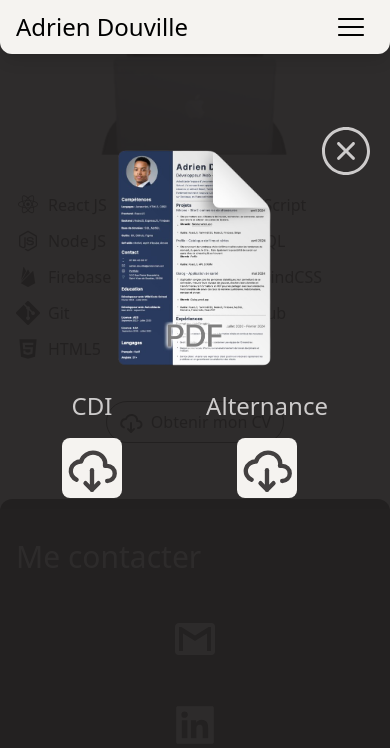
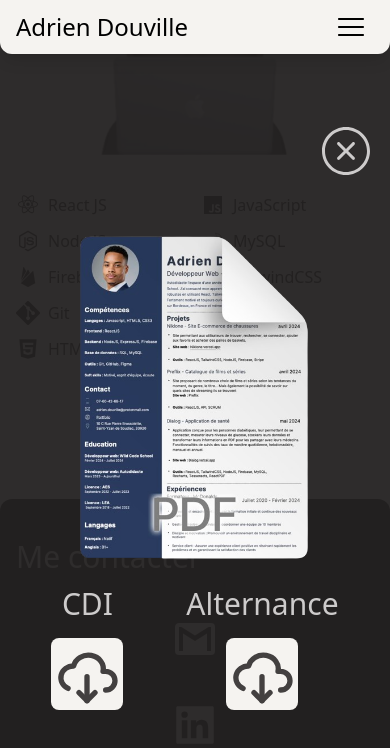
Before and after one commit to Delgorithm/portfolio, a React (Vite) app: page / in a window 390 px wide. Both pictures are taken after a click on the button "Obtenir mon CV". Shown: the part 2223-2971 px from the top of the page. Built offline with nearby package versions, Linux system fonts and the light colour scheme.

Commit message:
Fix : Added responsive on resume part

```diff
--- a/src/components/BtnResume.jsx
+++ b/src/components/BtnResume.jsx
@@ -19,8 +19,8 @@ function BtnResume() {
 			{!isOpen ? (
 				<>
 					<section className="fixed top-0 bg-mineshaft/95 h-full w-full">
-						<section className="relative top-[15%] h-full p-5">
-							<section className="flex flex-col justify-around items-center gap-5">
+						<section className="relative xxs:top-[15%] xs:top-[25%] iphone12:top-[25%] xl:top-[20%] iphone12pro:top-[25%] h-full p-5">
+							<section className="flex flex-col justify-around items-center gap-5 ">
 								<SlClose
 									onClick={handleOpen}
 									className="text-5xl text-silver fixed top-[15%] right-5"
@@ -28,22 +28,24 @@ function BtnResume() {
 								<img
 									src="/Img/cv.png"
 									alt="CV d'alternance d'Adrien Douville"
-									className="w-40"
+									className="xxs:w-40 xs:w-52 xsl:w-56 iphone12:w-52 iphone12pro:w-60 md:w-72"
 								/>
 								<div className="text-silver flex justify-around w-full items-center">
 									<a
 										href="/Img/cv_adrien_douville_cdi.pdf"
 										download="Adrien_Douville_cv_cdi.pdf"
 										className="flex flex-col items-center gap-4">
-										<p className="text-2xl">CDI</p>
-										<TbCloudDownload className="text-6xl text-tundora bg-pampas rounded-lg p-1 active:opacity-60 cursor-pointer" />
+										<p className="text-2xl xs:text-3xl  md:text-4xl">CDI</p>
+										<TbCloudDownload className="text-6xl xs:text-7xl md:text-8xl text-tundora bg-pampas rounded-lg p-1 active:opacity-60 cursor-pointer" />
 									</a>
 									<a
 										href="/Img/cv_adrien_douville_alternance.pdf"
 										download="Adrien_Douville_cv_alternance.pdf"
 										className="flex flex-col items-center gap-4">
-										<p className="text-2xl">Alternance</p>
-										<TbCloudDownload className="text-6xl text-tundora bg-pampas rounded-lg p-1 active:opacity-60 cursor-pointer" />
+										<p className="text-2xl  xs:text-3xl md:text-4xl">
+											Alternance
+										</p>
+										<TbCloudDownload className="text-6xl xs:text-7xl md:text-8xl text-tundora bg-pampas rounded-lg p-1 active:opacity-60 cursor-pointer" />
 									</a>
 								</div>
 							</section>
```
